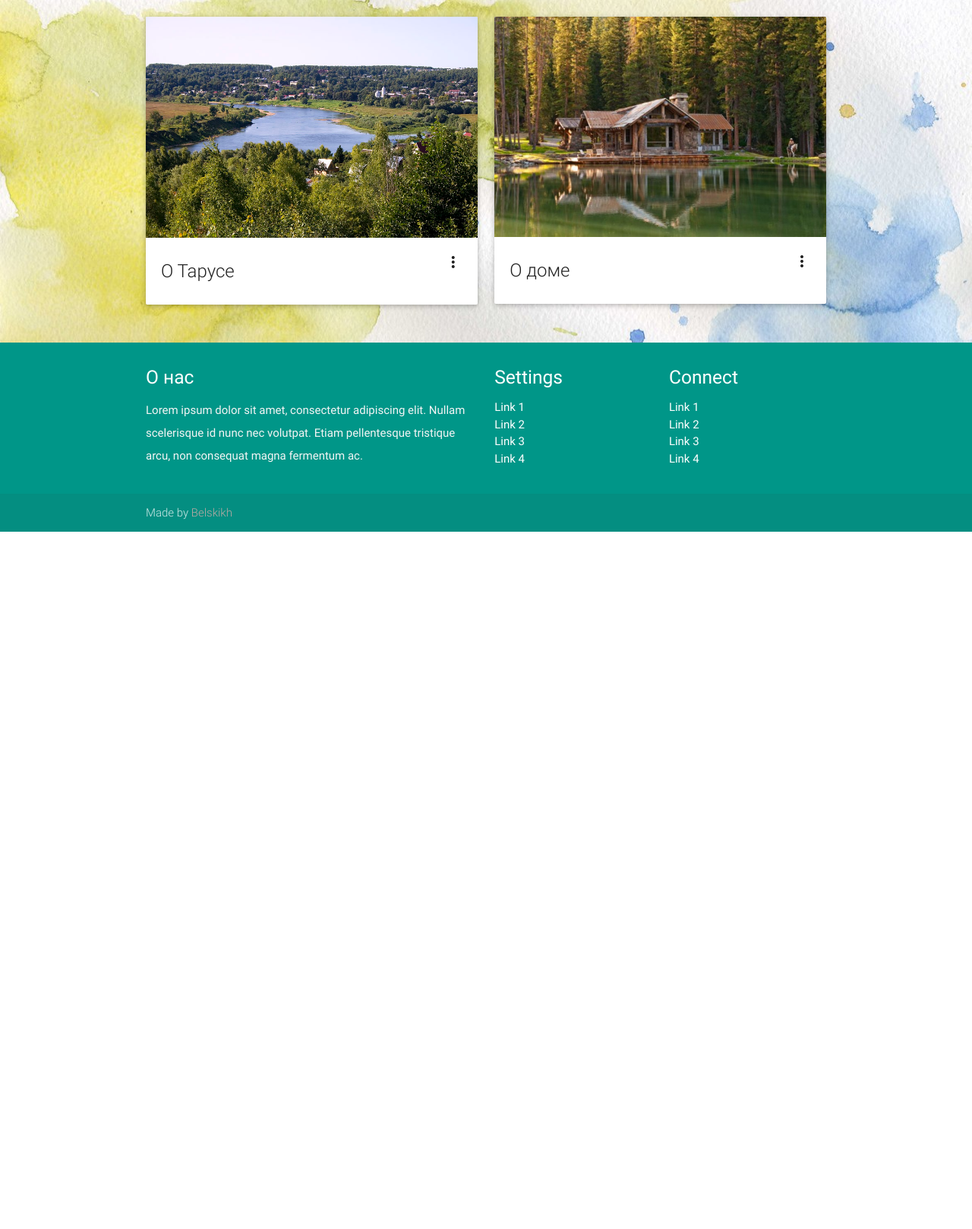
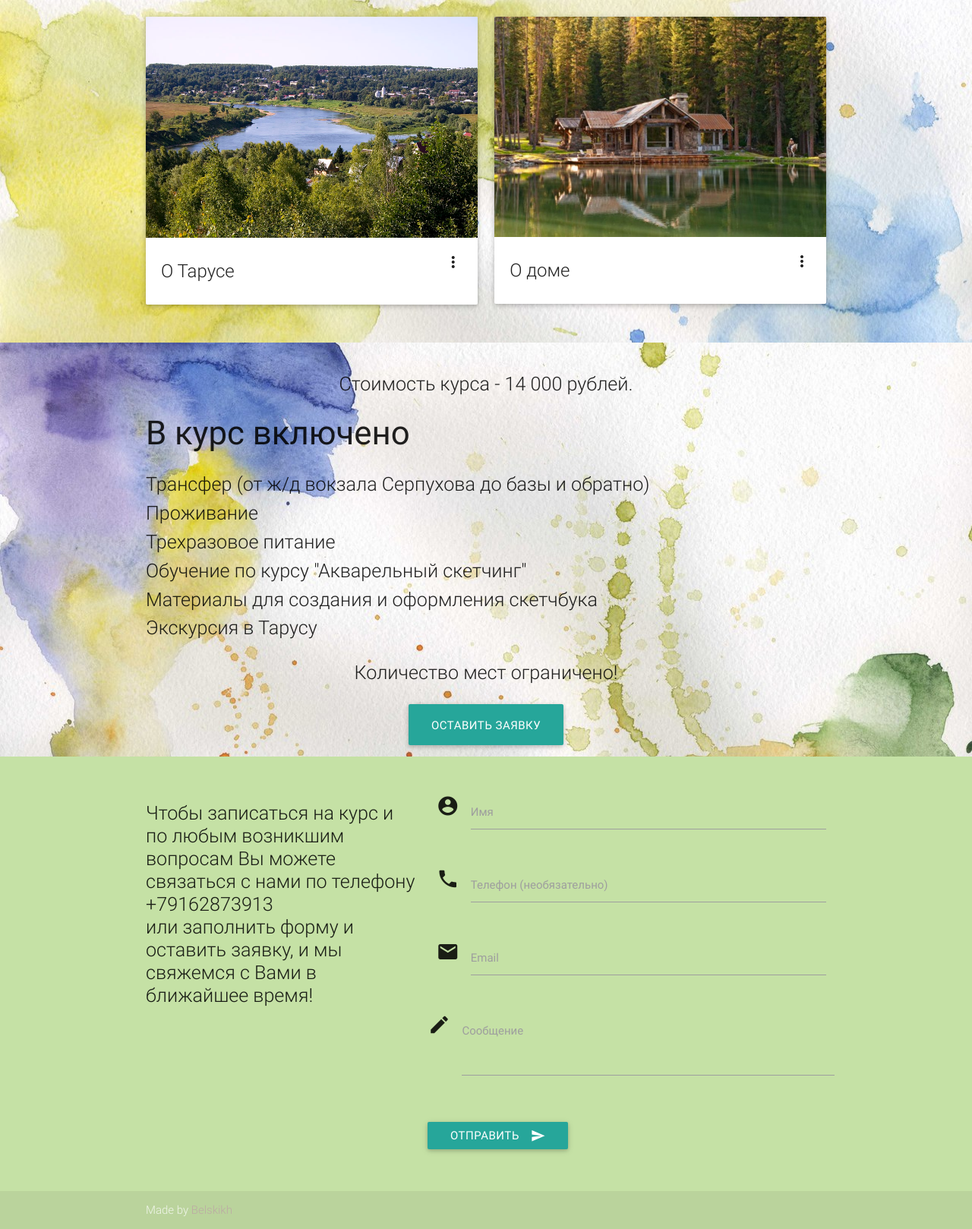
Before and after one commit to spacecrabby/watercolor, a Django app: page / in a window 1280 px wide. Shown: the part 2123-3741 px from the top of the page at 76% size. Before the commit the page ends 2823 px from the top, so only its background shows below. Run offline with Django 3.2, Linux system fonts and the light colour scheme; some libraries are stand-ins or nearby versions.

Commit message:
added input form

```diff
--- a/templates/landing.html
+++ b/templates/landing.html
@@ -231,33 +231,76 @@
     </div>
   </div>
 
+  <div id="price">
+    <div class="container">
+      <div class="section">
+        <p class="center-align flow-text">Стоимость курса - 14 000 рублей.</p>
+        <h3>В курс включено</h3>
+          <ul class="flow-text" >
+            <li>Трансфер (от ж/д вокзала Серпухова до базы и обратно)</li>
+            <li>Проживание</li>
+            <li>Трехразовое питание</li>
+            <li>Обучение по курсу "Акварельный скетчинг"</li>
+            <li>Материалы для создания и оформления скетчбука</li>
+            <li>Экскурсия в Тарусу</li>
+          </ul>
+        <p class="center-align flow-text">Количество мест ограничено!</p>
+        <div class="center-align">
+          <a href="#" id="download-button" class="btn-large waves-effect waves-light teal lighten-1">Оставить заявку</a>
+        </div>
+      </div>
+    </div>
+  </div>
 
-  <footer class="page-footer teal">
+  <footer class="page-footer light-green lighten-3">
     <div class="container">
+      <div class="section">
         <div class="row">
-        <div class="col l6 s12">
-          <h5 class="white-text">О нас</h5>
-          <p class="grey-text text-lighten-4">Lorem ipsum dolor sit amet, consectetur adipiscing elit. Nullam scelerisque id nunc nec volutpat. Etiam pellentesque tristique arcu, non consequat magna fermentum ac.</p>
-
-
+          <div class="col s12 l5">
+            <p class="flow-text">Чтобы записаться на курс и по любым возникшим вопросам Вы можете связаться с нами по телефону +79162873913<br>
+            или заполнить форму и оставить заявку, и мы свяжемся с Вами в ближайшее время!</p>
           </div>
-        <div class="col l3 s12">
-          <h5 class="white-text">Settings</h5>
-          <ul>
-            <li><a class="white-text" href="#!">Link 1</a></li>
-            <li><a class="white-text" href="#!">Link 2</a></li>
-            <li><a class="white-text" href="#!">Link 3</a></li>
-            <li><a class="white-text" href="#!">Link 4</a></li>
-          </ul>
+          <div class="col s12 l7">
+            <div class="row">
+              <form class="col s12">
+                <div class="row">
+                  <div class="input-field col s12">
+                    <i class="material-icons prefix">account_circle</i>
+                    <input id="first_name" type="text" class="validate">
+                    <label for="first_name">Имя</label>
                   </div>
-        <div class="col l3 s12">
-          <h5 class="white-text">Connect</h5>
-          <ul>
-            <li><a class="white-text" href="#!">Link 1</a></li>
-            <li><a class="white-text" href="#!">Link 2</a></li>
-            <li><a class="white-text" href="#!">Link 3</a></li>
-            <li><a class="white-text" href="#!">Link 4</a></li>
-          </ul>
+                </div>
+                <div class="row">
+                  <div class="input-field col s12">
+                    <i class="material-icons prefix">phone</i>
+                    <input id="icon_telephone" type="tel" class="validate">
+                    <label for="icon_telephone">Телефон (необязательно)</label>
+                  </div>
+                </div>
+                <div class="row">
+                  <div class="input-field col s12">
+                    <i class="material-icons prefix">email</i>
+                    <input id="email" type="email" class="validate">
+                    <label for="email" data-error="Ошибка">Email</label>
+                  </div>
+                </div>
+                <div class="row">
+                  <form class="col s12">
+                    <div class="row">
+                      <div class="input-field col s12">
+                        <i class="material-icons prefix">mode_edit</i>
+                        <textarea id="icon_prefix2" class="materialize-textarea"></textarea>
+                        <label for="icon_prefix2">Сообщение</label>
+                      </div>
+                    </div>
+                  </form>
+                </div>
+                <button class="btn waves-effect waves-light" type="submit" name="action">Отправить
+                  <i class="material-icons right">send</i>
+                </button>
+              </form>
+            </div>
+          </div>
         </div>
       </div>
     </div>
--- a/watercolor/static/css/style.css
+++ b/watercolor/static/css/style.css
@@ -93,3 +93,8 @@ footer.page-footer {
   background: white url("../images/water4.jpg");
   background-size: cover;
 }
+
+#price {
+  background: white url("../images/water5.jpg");
+  background-size: cover;
+}
```
Lines whose indentation alone changed are shown as unchanged.
